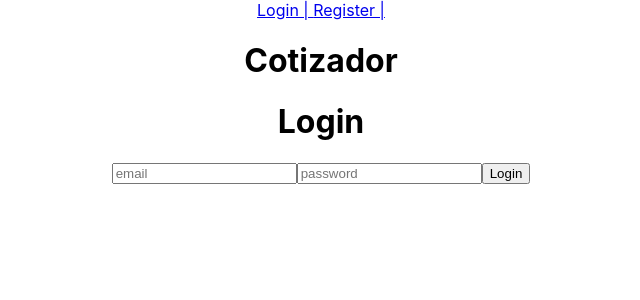
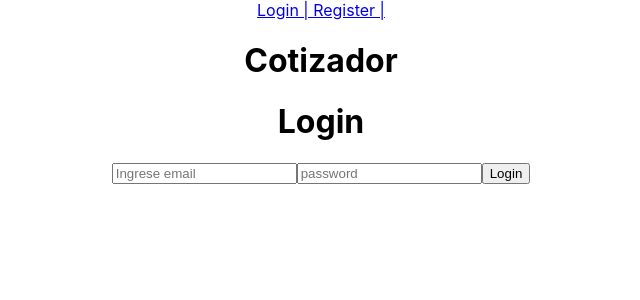
Before and after one commit to heydn/React-firebase-rrouter6, a React (Create React App) app: page /login in a window 1280 px wide. Shown: the top 300 px of the page, without its empty margins (319-959 px from the left). Built offline with nearby package versions, Linux system fonts and the light colour scheme; no server answers.

Commit message:
fin react form

```diff
--- /dev/null
+++ b/src/components/FormError.js
@@ -0,0 +1,7 @@
+import React from 'react'
+
+export const FormError = ({error}) => {
+  return (
+    <>{ error && <p>{error.message}</p> }</>
+  )
+}
--- /dev/null
+++ b/src/components/FormInput.js
@@ -0,0 +1,18 @@
+import { forwardRef } from "react";
+
+export const FormInput = forwardRef(({type, placeholder, onChange, onBlur, name},ref) => {
+  return (
+    <input
+          type={type}
+          placeholder={placeholder}
+          ref={ref}
+          onChange={onChange}
+          onBlur={onBlur}
+          name={name}
+        //   {...register('email',{
+        //     required,
+        //     pattern: patternEmail
+        //   })}
+        />
+  )
+})
--- a/src/routes/Login.js
+++ b/src/routes/Login.js
@@ -1,47 +1,72 @@
-import React, { useContext, useState } from 'react';
+import React, { useContext } from 'react';
+import { useForm } from 'react-hook-form';
 import { useNavigate } from 'react-router-dom';
+import { FormError } from '../components/FormError';
+import { FormInput } from '../components/FormInput';
 import { UserContext } from '../context/UserProvider';
+import { erroresFirebase } from '../utils/erroresFirebase';
+import { formValidate } from '../utils/formValidate';
 
 
 
 
 export const Login = () => {
 
-  const [email, setEmail] = useState('');
-  const [password, setPassword] = useState('');
+  const {loginUser} = useContext(UserContext);
+  const navegate = useNavigate();
+  const {required,patternEmail, minLength, patternPassword } = formValidate();
 
-  const {loginUser} = useContext(UserContext);
-  const navigate = useNavigate();
+  const {
+    register,
+    handleSubmit,
+    formState: {errors},
+    setError
+  } = useForm();
 
-  const handleSubmit = async(e) => {
-    e.preventDefault();
-    console.log('procesando el form ',email,password)
+  const onSubmit = async(data) => {
     try {
-        await loginUser(email, password)
-        console.log('Usuario logeado');
-        navigate('/');
+      await loginUser(data.email, data.password)
+      navegate('/');
     } catch (error) {
-        console.log(error.code)
+      console.log(error.code);
+      setError('firebase',{
+        message: erroresFirebase(error.code),
+      })
     }
-}
+  }
+
+
 
 
   return (
     <>
       <h1>Login</h1>
-      <form onSubmit={handleSubmit}>
-        <input
+      <FormError error={errors.firebase}/>
+      <form onSubmit={handleSubmit(onSubmit)}>
+
+      <FormInput
           type="email"
-          placeholder="email"
-          value={email}
-          onChange={e => setEmail(e.target.value)}
-        />
-        <input
+          placeholder="Ingrese email"
+          {...register('email',{
+            required,
+            pattern: patternEmail
+          })}
+        ></FormInput>
+
+        <FormError error={errors.email}/>
+
+        <FormInput
           type="password"
           placeholder="password"
-          value={password}
-          onChange={e => setPassword(e.target.value)}
-        />
+          {...register('password', {
+            minLength,
+            required,
+            pattern: patternPassword
+          })}
+        ></FormInput>
+
+          <FormError error={errors.password}/>
+
         <button type='submit'>Login</button>
 
       </form>
--- a/src/routes/Register.js
+++ b/src/routes/Register.js
@@ -2,11 +2,17 @@ import React, { useContext } from 'react';
 import { useForm } from 'react-hook-form';
 import { useNavigate } from 'react-router-dom';
 import { UserContext } from '../context/UserProvider';
+import { erroresFirebase } from '../utils/erroresFirebase';
+import { formValidate } from '../utils/formValidate';
+
+import { FormError } from '../components/FormError';
+import { FormInput } from '../components/FormInput';
 
 export const Register = () => {
 
   const navegate = useNavigate();
   const {registerUser} = useContext(UserContext);
+  const {required,patternEmail, minLength, patternPassword,validateEquals } = formValidate();
 
   const {
     register,
@@ -19,77 +25,52 @@ export const Register = () => {
   const onSubmit = async(data) => {
     try {
       await registerUser(data.email, data.password)
-      console.log('Usuario creado');
       navegate('/');
     } catch (error) {
       console.log(error.code);
-      switch(error.code){
-        case 'auth/email-already-in-use':
-          setError(
-            'email', {
-              message: 'Usuario ya registrado'
-            }
-          )
-          break;
-        default: console.log('Error de Servidor');
-      }
+      setError('firebase',{
+        message: erroresFirebase(error.code),
+      })
     }
   }
-
-
 
   return (
     <>
       <h1>Register</h1>
+      <FormError error={errors.firebase}/>
       <form onSubmit={handleSubmit(onSubmit)}>
-        <input
+        <FormInput
           type="email"
-          placeholder="email"
+          placeholder="Ingrese email"
           {...register('email',{
-            required: {
-              value:true,
-              message:'Campo obligatorio',
-            },
-            pattern: {
-              value: /[a-z0-9]+(\.[_a-z0-9]+)*@[a-z0-9-]+(\.[a-z0-9-]+)*(\.[a-z]{2,15})/,
-              message:'Formato de email incorrecto'
-            }
+            required,
+            pattern: patternEmail
+          })}
+        ></FormInput>
 
-          })}
-        />
-        { errors.email && <p>{errors.email.message}</p> }
+        <FormError error={errors.email}/>
 
-        <input
+        <FormInput
           type="password"
           placeholder="password"
           {...register('password', {
-            minLength:{
-              value: 6,
-              message: 'Minimo 6 caracteres'
-            },
-            required:{
-              value: true,
-              message: 'Campo obligatorio'
-            },
-            pattern: {
-              //EXPPRESIÓN REGULAR QUE PERMITe CARACTERES ESPECIALES MENOS LOS ESPACIOS EN BLANCO
-              value: /^(?!\s)/,
-              message:'No se aceptan espacios en blanco'
-            }
+            minLength,
+            required,
+            pattern: patternPassword
           })}
-        />
-          { errors.password && <p>{errors.password.message}</p> }
+        ></FormInput>
 
-          <input
+          <FormError error={errors.password}/>
+
+          <FormInput
             type="password"
             placeholder="password"
             {...register('repassword',{
-              validate:{
-                equals: v => v === getValues('password') || 'No coinciden las contraseñas'
-              }
+              validate: validateEquals(getValues)
             })}
-          />
-          { errors.repassword && <p>{errors.repassword.message}</p> }
+        ></FormInput>
+
+          <FormError error={errors.repassword}/>
 
           <button type='submit'>Register</button>
 
--- /dev/null
+++ b/src/utils/erroresFirebase.js
@@ -0,0 +1,15 @@
+export const erroresFirebase = (code) => {
+    switch(code){
+        case 'auth/email-already-in-use':
+          return 'Usuario ya registrado';
+        case 'auth/invalid-email':
+          return 'Formato de email no válido';
+        case 'auth/user-not-found':
+          return 'Usuario no registrado';
+        case 'auth/wrong-password':
+          return 'Contraseña incorrecta';
+        default:
+          return 'Error de Servidor';
+
+      }
+}
--- /dev/null
+++ b/src/utils/formValidate.js
@@ -0,0 +1,26 @@
+export const formValidate = (getValues) => {
+  return {
+    required: {
+      value:true,
+      message:'Campo obligatorio',
+    },
+    patternEmail: {
+      value: /[a-z0-9]+(\.[_a-z0-9]+)*@[a-z0-9-]+(\.[a-z0-9-]+)*(\.[a-z]{2,15})/,
+      message:'Formato de email incorrecto'
+    },
+    minLength:{
+      value: 6,
+      message: 'Minimo 6 caracteres'
+    },
+    patternPassword: {
+      //EXPPRESIÓN REGULAR QUE PERMITe CARACTERES ESPECIALES MENOS LOS ESPACIOS EN BLANCO
+      value: /^(?!\s)/,
+      message:'No se aceptan espacios en blanco'
+    },
+    validateEquals(getValues){
+      return {
+        equals: v => v === getValues('password') || 'No coinciden las contraseñas'
+      }
+    }
+  }
+}
```
